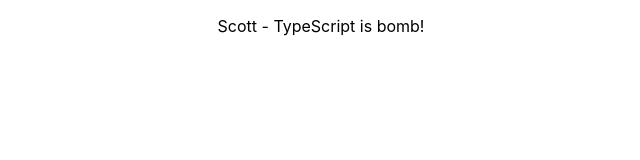
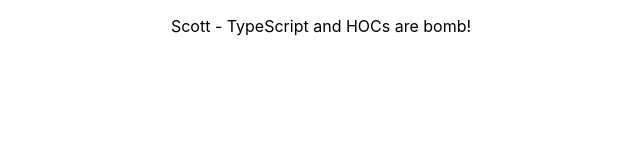
Before and after one commit to scottbromander/ts-react-small-example, a React (Create React App) app: page / in a window 1280 px wide. Shown: the top 160 px of the page, without its empty margins (319-959 px from the left). Built offline with nearby package versions, Linux system fonts and the light colour scheme.

Commit message:
adds HOC example

```diff
--- a/src/App.tsx
+++ b/src/App.tsx
@@ -3,18 +3,8 @@
 import './App.css';
 import Message from './Message';
 
-const initialState = {
-  name: 'Scott',
-  message: 'TypeScript is bomb!'
-}
 
-// Cool trick, but could be dangerous. Sort of like 'any'
-// Do different in production!!!
-type State = Readonly<typeof initialState>
-
-class App extends Component<any, State> {
-
-  readonly state:State = initialState;
+class App extends Component {
 
   render() {
     // BASIC TYPES
@@ -36,7 +26,7 @@
 
     return (
       <div className="App">
-        <Message name={this.state.name} message={this.state.message}/>
+        <Message />
       </div>
     );
   }
--- /dev/null
+++ b/src/Hoc.tsx
@@ -0,0 +1,24 @@
+import React, { Component } from 'react';
+
+const initialState = {
+    name: 'Scott',
+    message: 'TypeScript and HOCs are bomb!'
+}
+
+type State = Readonly<typeof initialState>
+
+const messageHoc = (WrappedComponent: any) => {
+    class HOC extends Component<{}, State> {
+        readonly state:State = initialState;
+
+        render() {
+            return (
+                <WrappedComponent name={this.state.name} message={this.state.message} />
+            )
+        }
+    }
+
+    return HOC;
+}
+
+export default messageHoc;
--- a/src/Message.tsx
+++ b/src/Message.tsx
@@ -1,14 +1,8 @@
 import React from 'react';
+import messageHoc from './Hoc';
 
-// Alternative (preferred) to assigning prop types
-interface IUserMessage {
-  name: string,
-  message: string
-}
+const example = (props: any): any => <p>{props.name} - {props.message}</p>
 
-// Note that without the :any, TS will infer that is will be 'any'
-const Message = (props: IUserMessage): any => {
-  return <p>{props.name} - {props.message}</p>;
-};
+const Message = messageHoc(example);
 
 export default Message;
```
